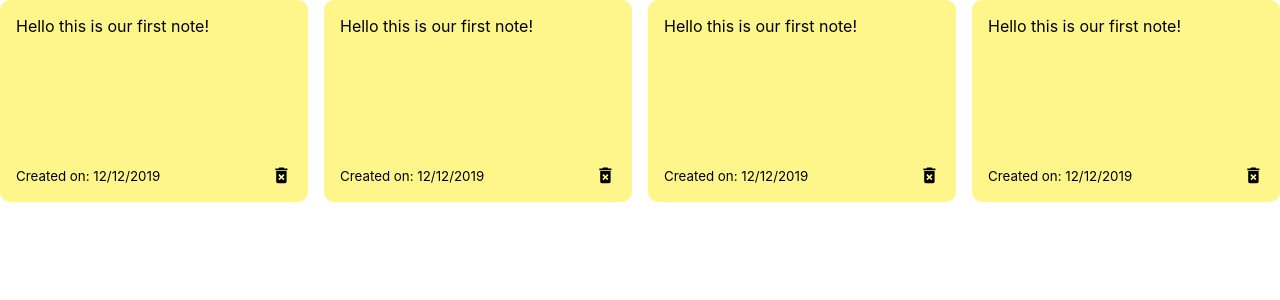
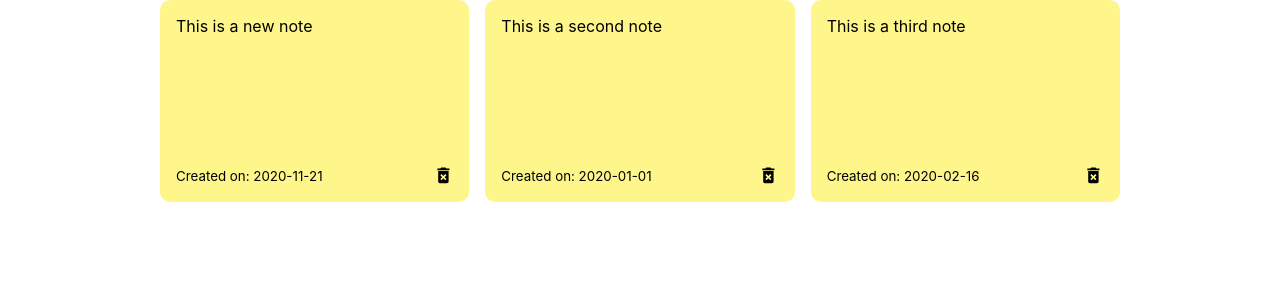
Before and after one commit to Smirnovious/QuickNotez, a React (Create React App) app: page / in a window 1280 px wide. Shown: the top 300 px of the page. Built offline with nearby package versions, Linux system fonts and the light colour scheme.

Commit message:
Changed note to dynamic data

```diff
--- a/package.json
+++ b/package.json
@@ -6,6 +6,7 @@
     "@testing-library/jest-dom": "^5.16.5",
     "@testing-library/react": "^13.3.0",
     "@testing-library/user-event": "^13.5.0",
+    "nanoid": "^4.0.0",
     "react": "^18.2.0",
     "react-dom": "^18.2.0",
     "react-icons": "^4.4.0",
--- a/src/App.js
+++ b/src/App.js
@@ -1,10 +1,27 @@
-import React from 'react'
+import React, { useState } from 'react'
 import NotesList from './components/NotesList'
-
+import { nanoid } from 'nanoid'
 const App = () => {
+  const [notes, setNotes] = useState([
+    {
+    id: nanoid(),
+    text: 'This is a new note',
+    date: "2020-11-21"
+  },
+  {
+    id: nanoid(),
+    text: 'This is a second note',
+    date: "2020-01-01"
+  },
+  {
+    id: nanoid(),
+    text: 'This is a third note',
+    date: "2020-02-16"
+  },
+])
   return (
     <div className='container'>
-      <NotesList/>
+      <NotesList notes={notes}/>
     </div>
   )
 }
--- a/src/components/Note.jsx
+++ b/src/components/Note.jsx
@@ -2,13 +2,13 @@ import React from 'react'
 import {MdDeleteForever} from 'react-icons/md'
 
 
-const Note = () => {
+const Note = ({id, text, date}) => {
   return (
     <>
     <div className="note">
-        <span>Hello this is our first note!</span>
+        <span>{text}</span>
         <div className="note-footer">
-        <small>Created on: <span>12/12/2019</span></small>
+        <small>Created on: <span>{date}</span></small>
         <MdDeleteForever className='delete' size='1.3em'/>
         </div>
     </div>
--- a/src/components/NotesList.jsx
+++ b/src/components/NotesList.jsx
@@ -1,12 +1,14 @@
 import React from 'react'
 import Note from './Note'
-const NotesList = () => {
+
+const NotesList = ({notes}) => {
   return (
     <div className="notes-list">
-      <Note/>
-      <Note/>
-      <Note/>
-      <Note/>
+      {notes.map((note) =>
+      <Note
+      id={note.id}
+      text={note.text}
+      date={note.date}/>)}
     </div>
   )
 }
--- a/src/index.css
+++ b/src/index.css
@@ -29,6 +29,13 @@ code {
   align-items: center;
 }
 
+.container {
+  max-width: 960px;
+  margin-right: auto;
+  margin-left: auto;
+  padding-right: 15px;
+  padding-left: 15px;
+}
 .notes-list {
   display: grid;
   grid-gap: 1rem;
```
Also changed, not shown: 1 other file (tests, documents, lock files or other folders).
